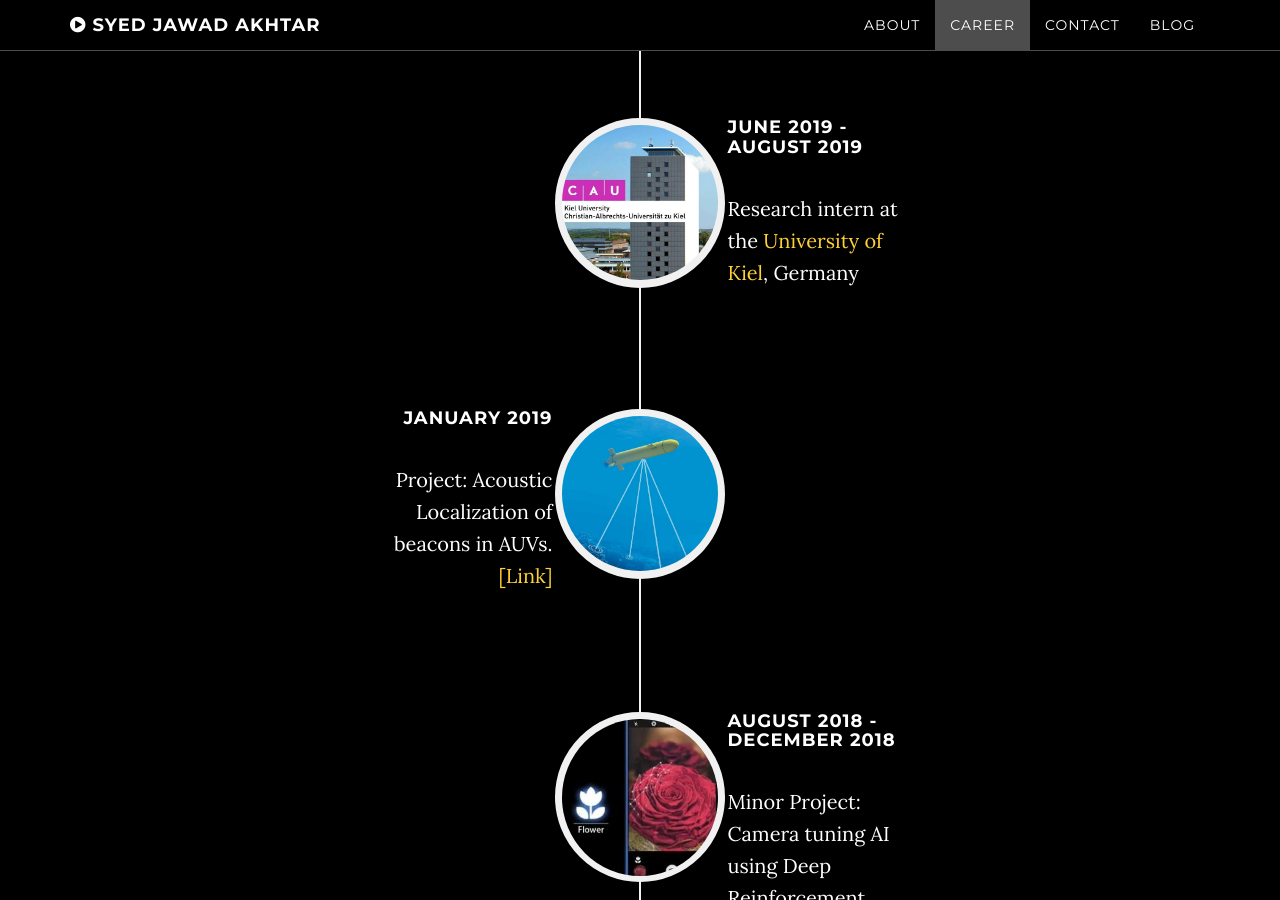
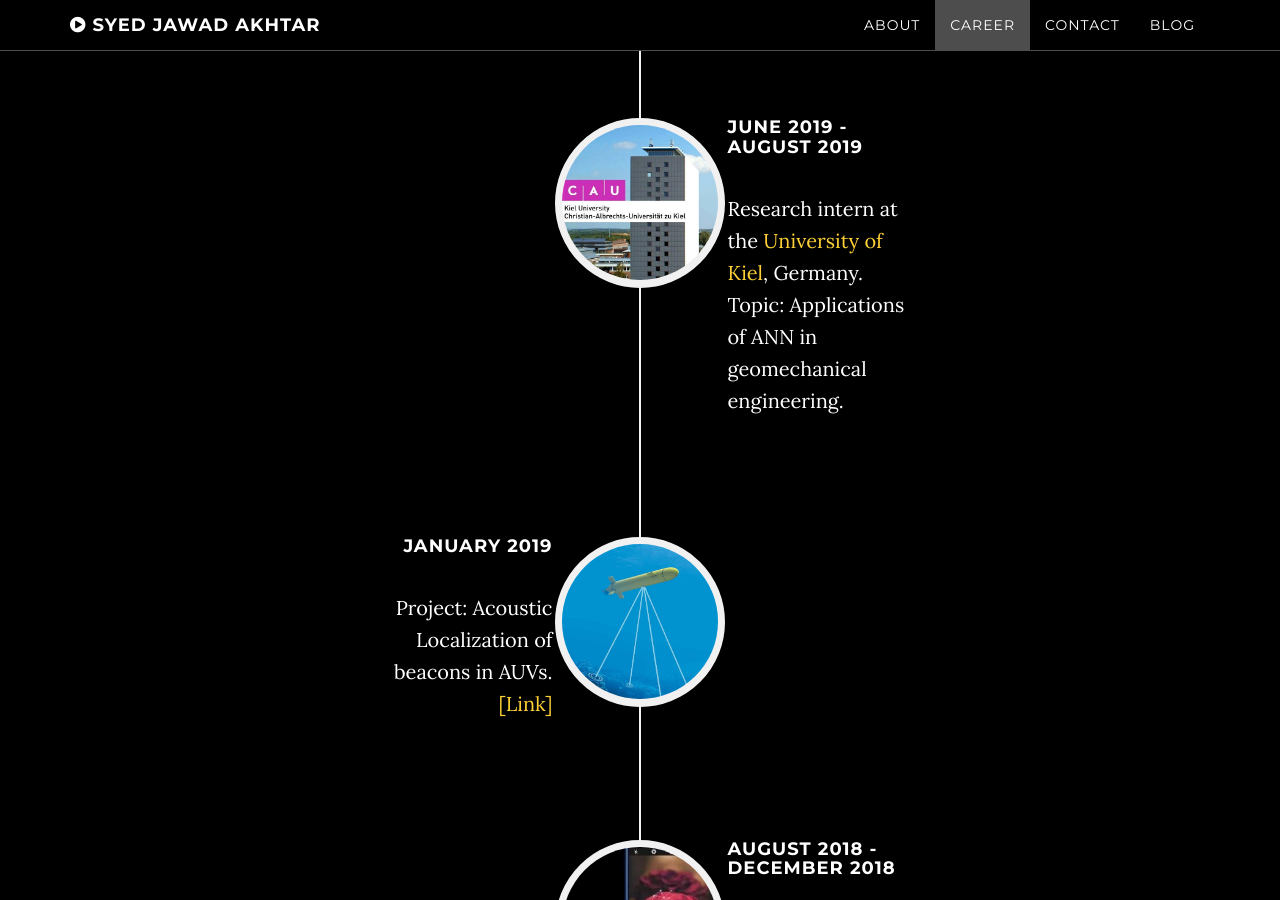
Before and after one commit to syedjawadakhtar/syedjawadakhtar.github.io, a Jekyll site: the page built from index.html, in a window 1280 px wide and 900 px high, scrolled down 4786 px. Built offline with Jekyll 4.4.1, drawn with Linux system fonts in a browser that asks for light colours.

Commit message:
Add research topic during my internship

```diff
--- a/_posts/2019-01-06-job02.markdown
+++ b/_posts/2019-01-06-job02.markdown
@@ -4,4 +4,4 @@ title: June 2019 - August 2019
 subtitle:
 image: "img/timeline/KIEL.jpeg"
 ---
-Research intern at the <a href = "https://www.uni-kiel.de/en/" target = "_blank">University of Kiel</a>, Germany
+Research intern at the <a href = "https://www.uni-kiel.de/en/" target = "_blank">University of Kiel</a>, Germany. Topic: Applications of ANN in geomechanical engineering.
```
